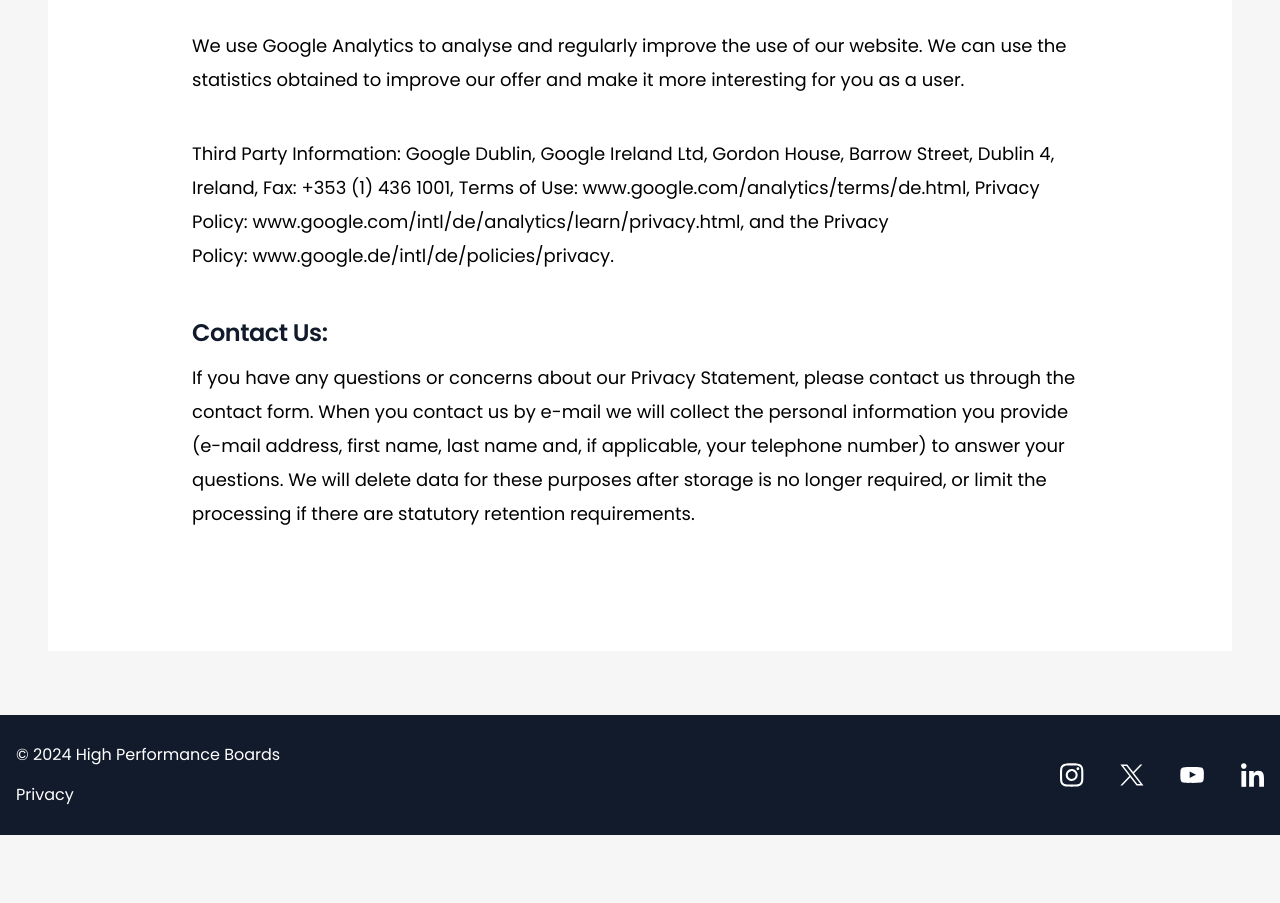
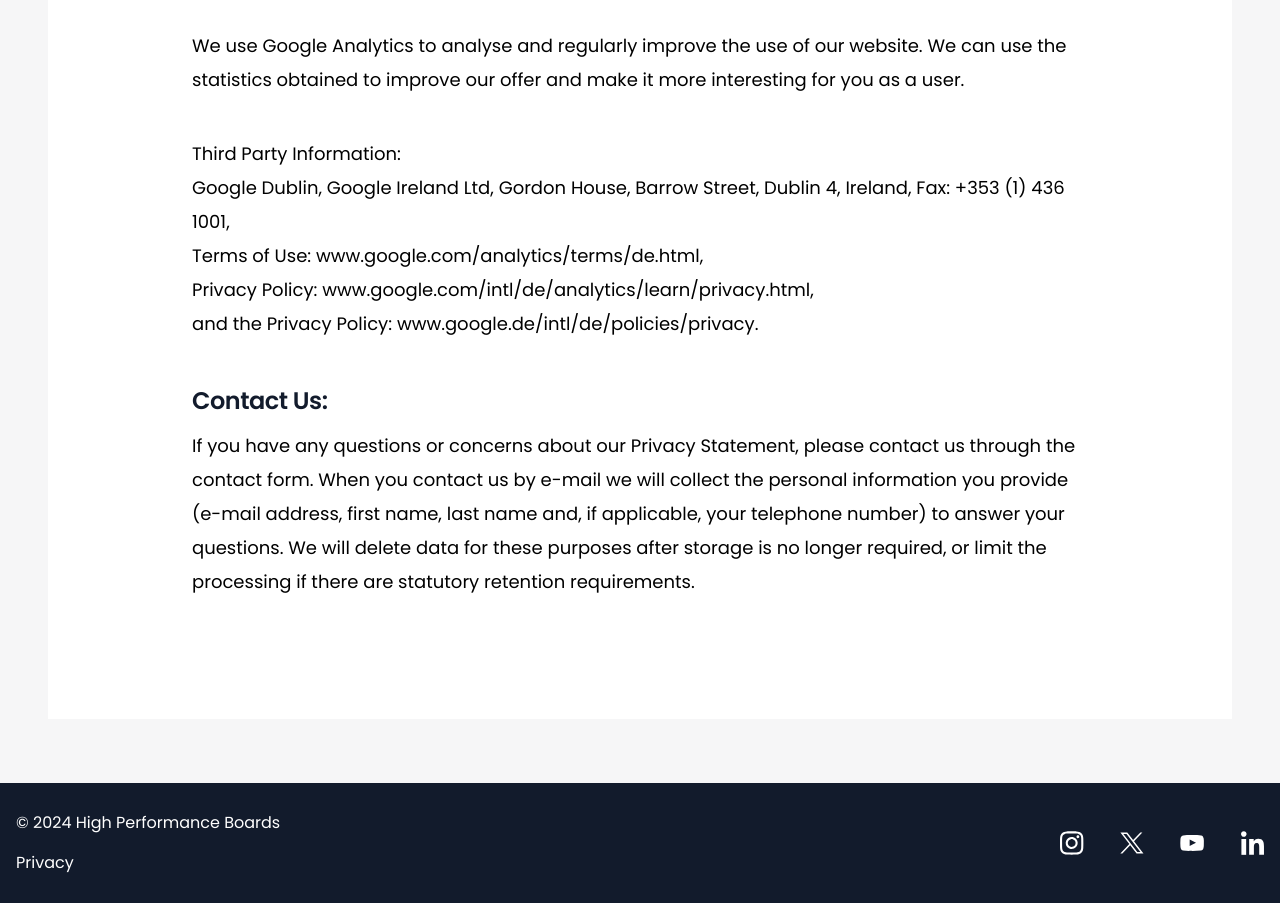
Before and after one commit to alper-proteams/high-performance-boards-frontend, a Next.js app: page /privacy in a window 1280 px wide. Shown: the part 2840-3743 px from the top of the page. Before the commit the page ends 3675 px from the top, so only its background shows below. Built offline with nearby package versions, Linux system fonts and the light colour scheme.

Commit message:
Content update

```diff
--- a/src/app/privacy/page.js
+++ b/src/app/privacy/page.js
@@ -130,30 +130,15 @@ export default function Privacy() {
               offer and make it more interesting for you as a user.
             </p>
             <p>
-              Third Party Information: Google Dublin, Google Ireland Ltd, Gordon
-              House, Barrow Street, Dublin 4, Ireland, Fax: +353 (1) 436 1001,
-              Terms of Use:&nbsp;
-              <a
-                href="http://www.google.com/analytics/terms/de.html"
-                data-saferedirecturl="https://www.google.com/url?q=http://www.google.com/analytics/terms/de.html&amp;source=gmail&amp;ust=1705929708114000&amp;usg=AOvVaw0k-gfM_9yqYDRAR0mIfam1"
-              >
-                www.google.com/analytics/terms/de.html
-              </a>
-              , Privacy Policy:&nbsp;
-              <a
-                href="http://www.google.com/intl/de/analytics/learn/privacy.html"
-                data-saferedirecturl="https://www.google.com/url?q=http://www.google.com/intl/de/analytics/learn/privacy.html&amp;source=gmail&amp;ust=1705929708114000&amp;usg=AOvVaw1ys3vEAEytNmKmBqiuW45_"
-              >
-                www.google.com/intl/de/analytics/learn/privacy.html
-              </a>
-              , and the Privacy Policy:&nbsp;
-              <a
-                href="http://www.google.de/intl/de/policies/privacy"
-                data-saferedirecturl="https://www.google.com/url?q=http://www.google.de/intl/de/policies/privacy&amp;source=gmail&amp;ust=1705929708114000&amp;usg=AOvVaw2uX-6MC7ZqnH3AtgLsbGnj"
-              >
-                www.google.de/intl/de/policies/privacy
-              </a>
-              .
+              Third Party Information: <br />
+              Google Dublin, Google Ireland Ltd, Gordon House, Barrow Street,
+              Dublin 4, Ireland, Fax: +353 (1) 436 1001,
+              <br />
+              Terms of Use: www.google.com/analytics/terms/de.html,
+              <br /> Privacy Policy:
+              www.google.com/intl/de/analytics/learn/privacy.html,
+              <br /> and the Privacy Policy:
+              www.google.de/intl/de/policies/privacy.
             </p>
             <div className="static-header">Contact Us:</div>
             <p>
```
